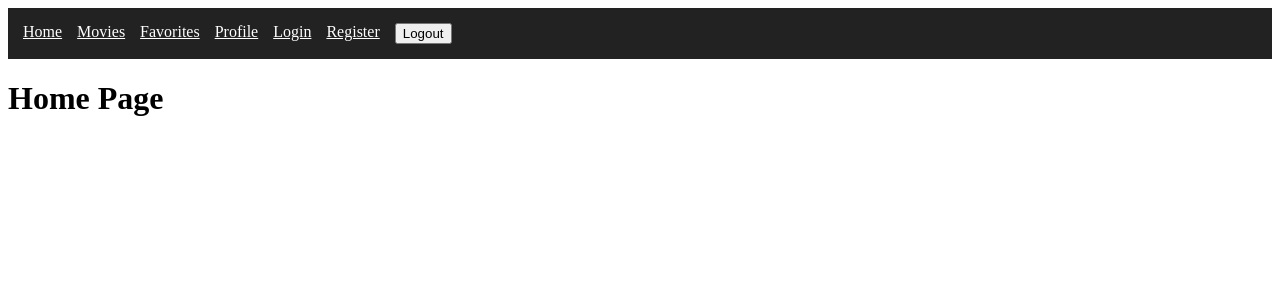
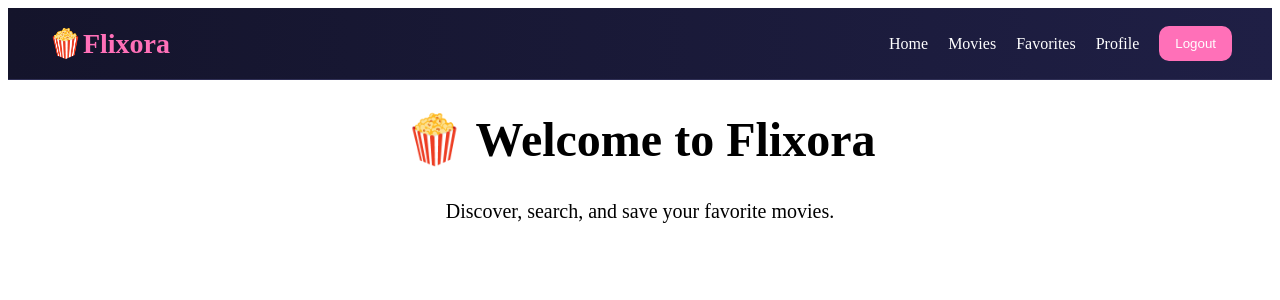
Before and after one commit to salsablqlh/Flixora, a React (Vite) app: page / in a window 1280 px wide. Shown: the top 300 px of the page. Built offline with nearby package versions, Linux system fonts and the light colour scheme; sample sign-in values are in the browser's storage.

Commit message:
membuat UI pada Movies

```diff
--- /dev/null
+++ b/src/components/Navbar.css
@@ -0,0 +1,51 @@
+.navbar {
+    background: linear-gradient(
+        90deg,
+        #14142b,
+        #1f1f45
+    );
+
+    display: flex;
+    justify-content: space-between;
+    align-items: center;
+    padding: 18px 40px;
+    position: sticky;
+    top: 0;
+    z-index: 1000;
+    border-bottom: 1px solid #2f2f55;
+}
+
+.logo {
+    font-size: 28px;
+    font-weight: bold;
+    color: #ff70b8;
+}
+
+.nav-links {
+    display: flex;
+    align-items: center;
+    gap: 20px;
+}
+
+.nav-links a {
+    color: white;
+    text-decoration: none;
+    transition: 0.3s;
+}
+
+.nav-links a:hover {
+    color: #ff70b8;
+}
+
+.logout-btn {
+    background: #ff70b8;
+    color: white;
+    border: none;
+    padding: 10px 16px;
+    border-radius: 10px;
+    cursor: pointer;
+}
+
+.logout-btn:hover {
+    opacity: 0.9;
+}
--- a/src/components/Navbar.jsx
+++ b/src/components/Navbar.jsx
@@ -1,48 +1,37 @@
 import { Link } from "react-router-dom";
 import { useContext } from "react";
 import { AuthContext } from "../context/AuthContext";
+import "./Navbar.css"
 
 function Navbar() {
     const { isLoggedIn, logout } = useContext(AuthContext);
 
     return (
-        <nav
-           style={{
-             display: "flex",
-             gap: "15px",
-             padding: "15px",
-             backgroundColor: "#222",
-           }}
-        >
-            <Link to="/" style={{ color: "white" }}>
-                Home
-            </Link>
+        <nav className="navbar">
+            <div className="logo">
+                🍿Flixora
+            </div>
 
-            <Link to="/movies" style={{ color: "white" }}>
-                Movies
-            </Link>
+            <div className="nav-links">
+                <Link to="/">Home</Link>
+                <Link to="/movies">Movies</Link>
+                <Link to="/favorites">Favorites</Link>
+                <Link to="/profile">Profile</Link>
 
-            <Link to="/favorites" style={{ color: "white" }}>
-                Favorites
-            </Link>
-
-            <Link to="/profile" style={{ color: "white" }}>
-                Profile
-            </Link>
-
-            <Link to="/login" style={{ color: "white" }}>
-                Login
-            </Link>
-
-            <Link to="/register" style={{ color: "white" }}>
-                Register
-            </Link>
-
-            {isLoggedIn && (
-                <button onClick={logout}>
-                    Logout
-                </button>
-            )}
+                {!isLoggedIn ? (
+                    <>
+                        <Link to="/login">Login</Link>
+                        <Link to="/register">Register</Link>
+                    </>
+                ) : (
+                    <button
+                        className="logout-btn"
+                        onClick={logout}
+                    >
+                        Logout
+                    </button>
+                )}
+            </div>
         </nav>
     );
 }
--- a/src/pages/Home.jsx
+++ b/src/pages/Home.jsx
@@ -1,7 +1,25 @@
 function Home() {
     return (
-        <div>
-            <h1>Home Page</h1>
+        <div
+            style={{
+                padding: "50pz", textAlign: "center",
+            }}
+        >
+            <h1
+                style={{
+                    fontSize: "48px",
+                }}
+            >
+                🍿 Welcome to Flixora
+            </h1>
+
+            <p
+                style={{
+                    marginTop: "20px", fontSize: "20px",
+                }}
+            >
+                Discover, search, and save your favorite movies.
+            </p>
         </div>
     );
 }
--- /dev/null
+++ b/src/pages/Movies.css
@@ -0,0 +1,70 @@
+.movies-page {
+    padding: 30px;
+}
+
+.movies-title {
+    margin-bottom: 25px;
+    font-size: 36px;
+}
+
+.search-container {
+    display: flex;
+    gap: 10px;
+    margin-bottom: 30px;
+}
+
+.search-container input {
+    flex: 1;
+    padding: 14px;
+    border: none;
+    border-radius: 12px;
+    font-size: 16px;
+}
+
+.search-container button {
+    border: none;
+    border-radius: 12px;
+    padding: 14px 20px;
+    cursor: pointer;
+    background: #ff70b8;
+    color: white;
+}
+
+.movie-grid {
+    display: grid;
+    grid-template-columns:
+      repeat(auto-fill, minmax(220px, 1fr));
+    gap: 20px;
+}
+
+.movie-card {
+    background: #1c1c30;
+    border-radius: 20px;
+    overflow: hidden;
+    transition: 0.3s;
+}
+
+.movie-card:hover {
+    transform: translateY(-8px);
+}
+
+.movie-card img {
+    width: 100%;
+    height: 320px;
+    object-fit: cover;
+}
+
+.movie-info {
+    padding: 15px;
+}
+
+.movie-title {
+    color: white;
+    font-size: 18px;
+    font-weight: bold;
+}
+
+.rating {
+    color: gold;
+    margin-top: 8px;
+}
--- a/src/pages/Movies.jsx
+++ b/src/pages/Movies.jsx
@@ -1,6 +1,7 @@
 import { useEffect, useState } from "react";
 import { getPopularMovies, searchMovies } from "../services/tmdb";
 import { Link } from "react-router-dom";
+import "./Movies.css";
 
 function Movies() {
   const [movies, setMovies] = useState([]);
@@ -33,8 +34,12 @@ function Movies() {
   };
 
   return (
-    <div>
-      <div>
+    <div className="movies-page">
+      <h1 className="movies-titel">
+        🎬 Discover Movies
+      </h1>
+
+      <div className="search-container">
         <input
           type="text"
           placeholder="Search movie..."
@@ -54,28 +59,33 @@ function Movies() {
         </button>
       </div>
 
-      <br />
-      <h1>Popular Movies</h1>
-
+      <div className="movie-grid">
         {movies.map((movie) => (
-        <div key={movie.id}>
+          <div
+            className="movie-card"
+            key={movie.id}
+          >
             <Link to={`/movie/${movie.id}`}>
-            <h3>{movie.title}</h3>
-          </Link>
 
               <img
-            src={`https://image.tmdb.org/t/p/w200${movie.poster_path}`}
+                src={`https://image.tmdb.org/t/p/w500${movie.poster_path}`}
                 alt={movie.title}
               />
 
-          <p>
-            Rating:
-            {movie.vote_average}
-          </p>
+              <div className="movie-info">
 
-          <hr />
+                <div className="movie-title">
+                  {movie.title}
+                </div>
+
+                <div className="rating">
+                  ⭐ {movie.vote_average}
+                </div>
+              </div>
+            </Link>
           </div>
         ))}
+      </div>
     </div>
   );
 }
--- /dev/null
+++ b/src/styles/app.css
@@ -0,0 +1,15 @@
+* {
+    margin: 0;
+    padding: 0;
+    box-sizing: border-box;
+}
+
+body {
+    background: #0f0f1a;
+    color: white;
+    font-family: Inter, sans-serif;
+}
+
+a {
+    text-decoration: none;
+}
```
Also changed, not shown: 1 other file (tests, documents, lock files or other folders). Lines whose indentation alone changed are shown as unchanged.
